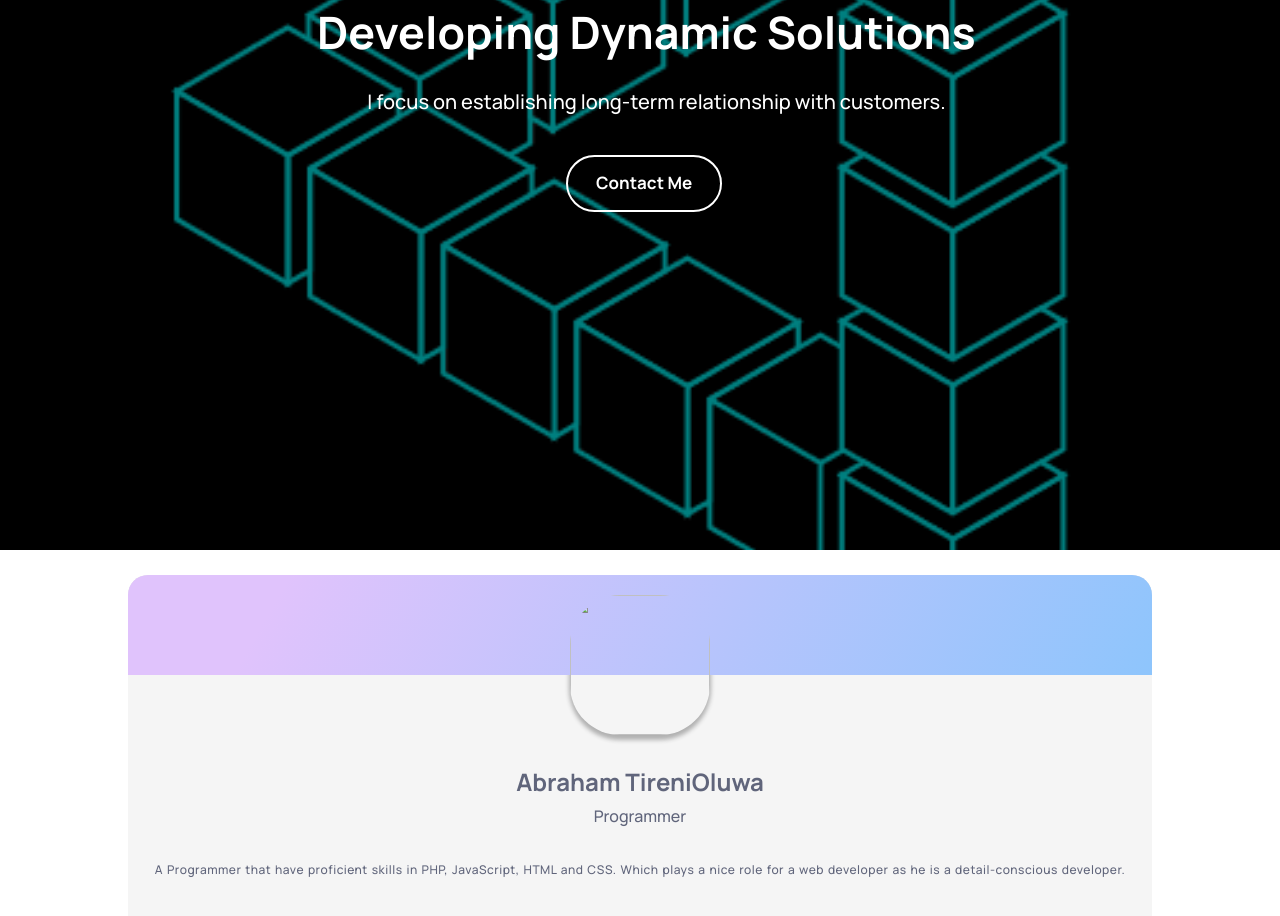
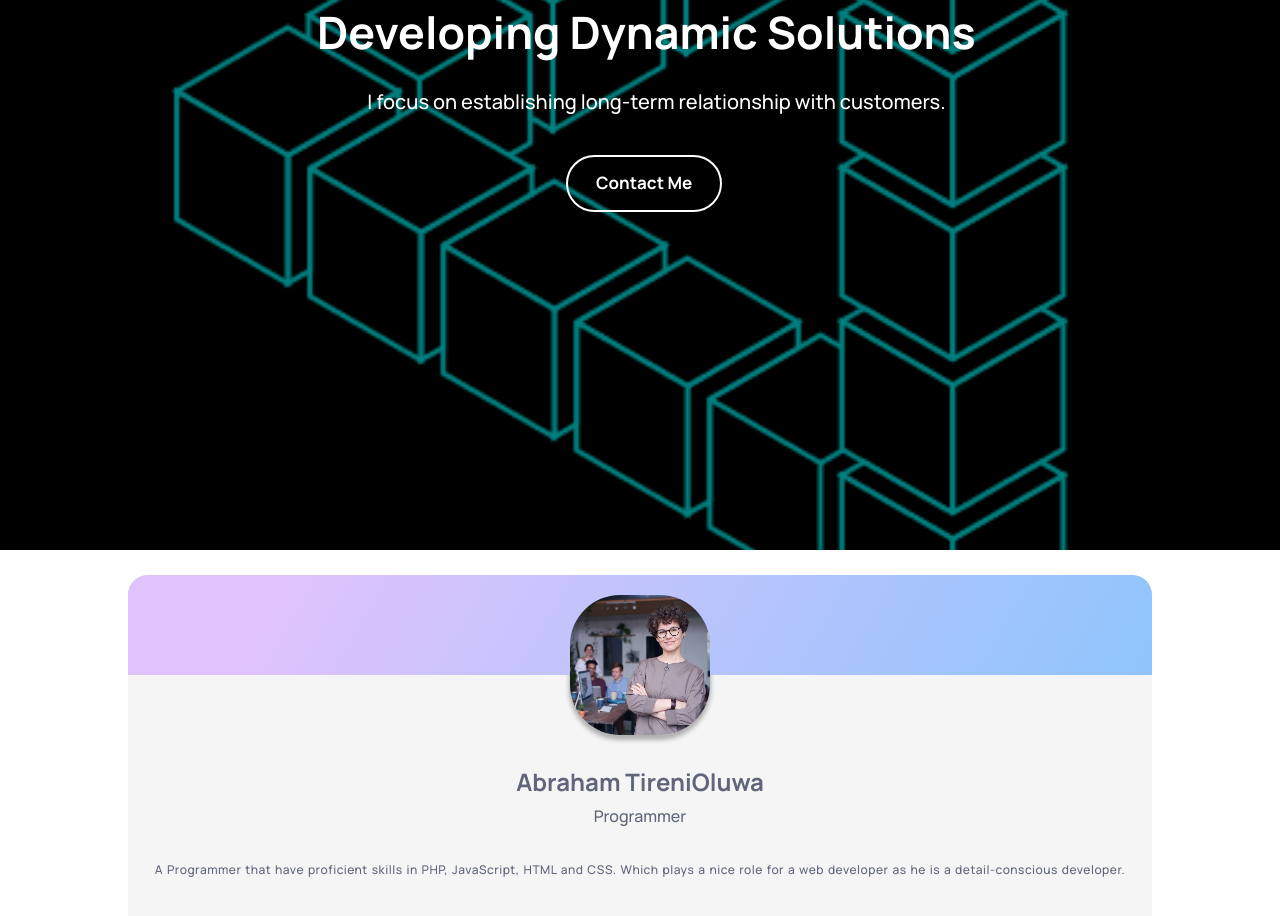
Before and after one commit to Tech-Reni/Portfolio, a plain HTML site: page index.html in a window 1280 px wide. Shown: the part 242-1158 px from the top of the page. Drawn offline with nearby package versions, Linux system fonts and the light colour scheme.

Commit message:
Update index.html

```diff
--- a/index.html
+++ b/index.html
@@ -155,7 +155,7 @@
 
             <section class="profile">
                 <div class="img-container">
-                    <img src="assets/images/hero-slide-1.jpg" alt="">
+                    <img src="hero-slide-1.jpg" alt="">
                 </div>
                 <br>
                 <h2 class="profile-name">Abraham TireniOluwa</h2>
```
